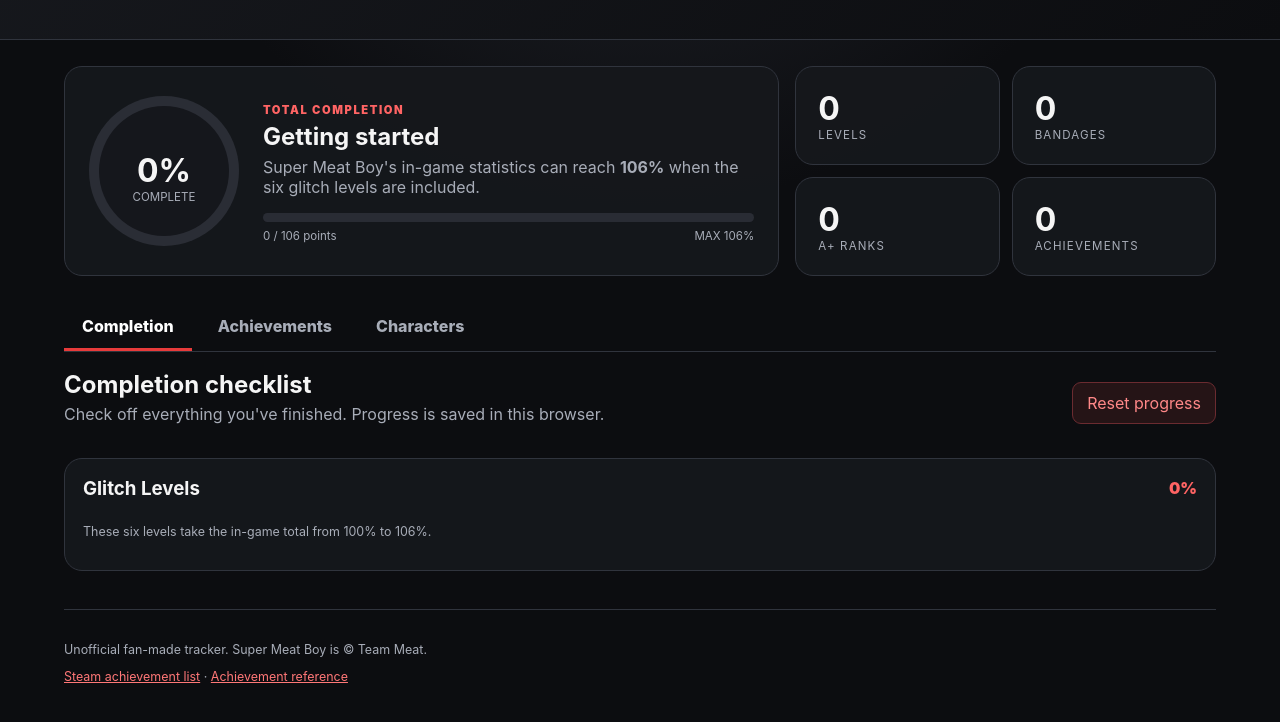
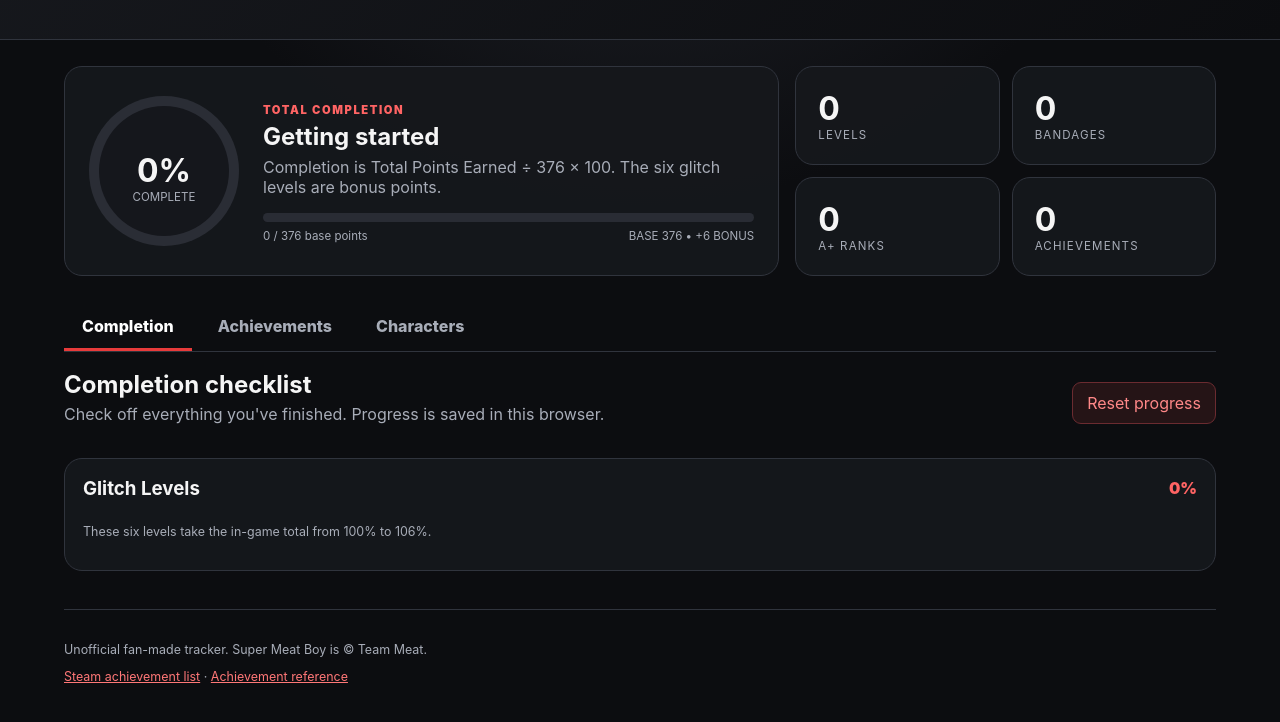
Before and after one commit to NVDEMU/Super-Meat-Boy-Tracker, a plain HTML site: page index.html in a window 1280 px wide. Shown: the part 218-940 px from the top of the page. Drawn offline with Linux system fonts and the light colour scheme.

Commit message:
Update completion formula labels

```diff
--- a/index.html
+++ b/index.html
@@ -10,7 +10,7 @@
 <header class="hero"><div class="hero-inner"><img class="official-logo" src="https://cdn.cloudflare.steamstatic.com/steam/apps/40800/logo.png" alt="Super Meat Boy official logo"><div><p class="eyebrow">SUPER MEAT BOY</p><h1>106% COMPLETION TRACKER</h1><p class="subtitle">Track levels, A+ ranks, bandages, warp zones, bosses, glitches and achievements.</p></div></div></header>
 <main class="container">
 <section class="dashboard">
-<div class="completion-card"><div class="completion-ring"><strong id="completion">0%</strong><span>complete</span></div><div class="completion-copy"><span class="section-label">TOTAL COMPLETION</span><h2 id="completionStatus">Getting started</h2><p>Super Meat Boy's in-game statistics can reach <b>106%</b> when the six glitch levels are included.</p><div class="progress"><div id="overallBar"></div></div><div class="progress-meta"><span id="completedPoints">0 / 106 points</span><span>MAX 106%</span></div></div></div>
+<div class="completion-card"><div class="completion-ring"><strong id="completion">0%</strong><span>complete</span></div><div class="completion-copy"><span class="section-label">TOTAL COMPLETION</span><h2 id="completionStatus">Getting started</h2><p>Completion is Total Points Earned ÷ 376 × 100. The six glitch levels are bonus points.</p><div class="progress"><div id="overallBar"></div></div><div class="progress-meta"><span id="completedPoints">0 / 376 base points</span><span>BASE 376 • +6 BONUS</span></div></div></div>
 <div class="stat-grid"><div class="stat"><b id="levelsDone">0</b><span>levels</span></div><div class="stat"><b id="bandagesDone">0</b><span>bandages</span></div><div class="stat"><b id="aPlusDone">0</b><span>A+ ranks</span></div><div class="stat"><b id="achievementsDone">0</b><span>achievements</span></div></div>
 </section>
 <nav class="tabs"><button class="tab active" data-tab="completionTab">Completion</button><button class="tab" data-tab="achievementsTab">Achievements</button><button class="tab" data-tab="charactersTab">Characters</button></nav>
```
